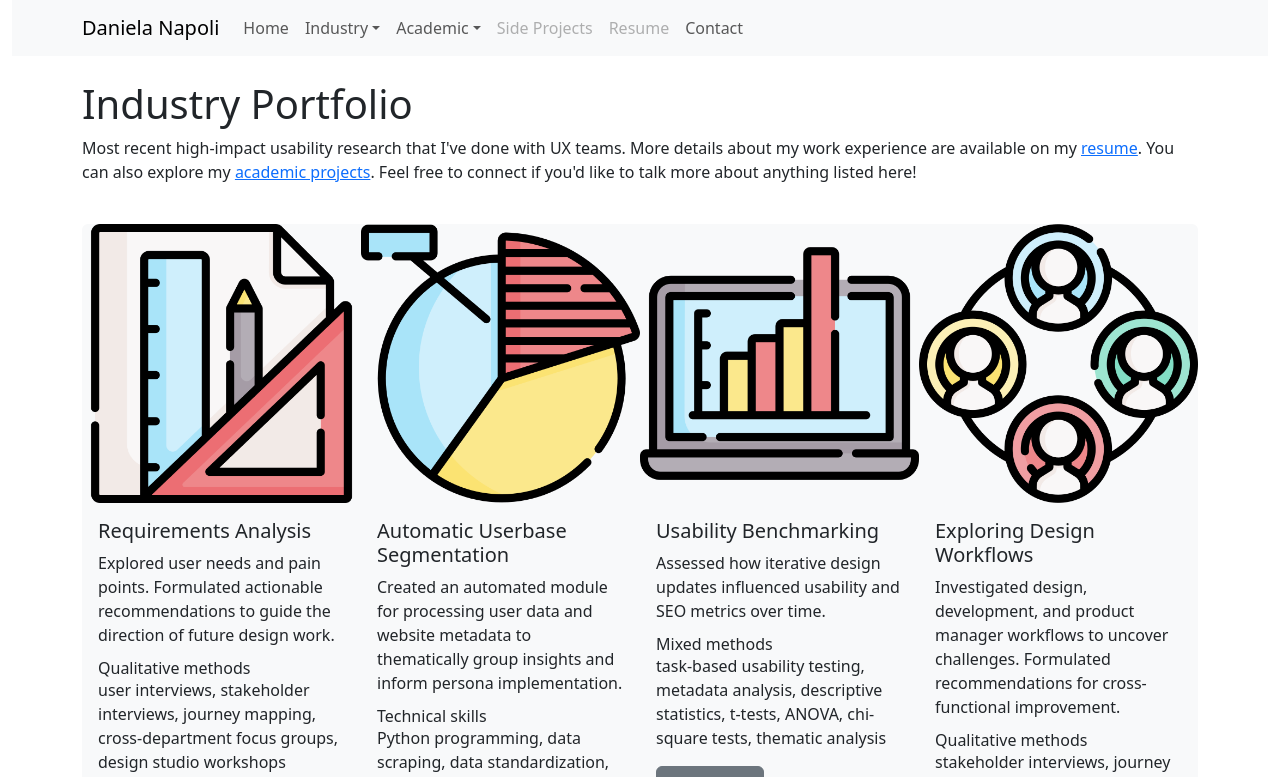
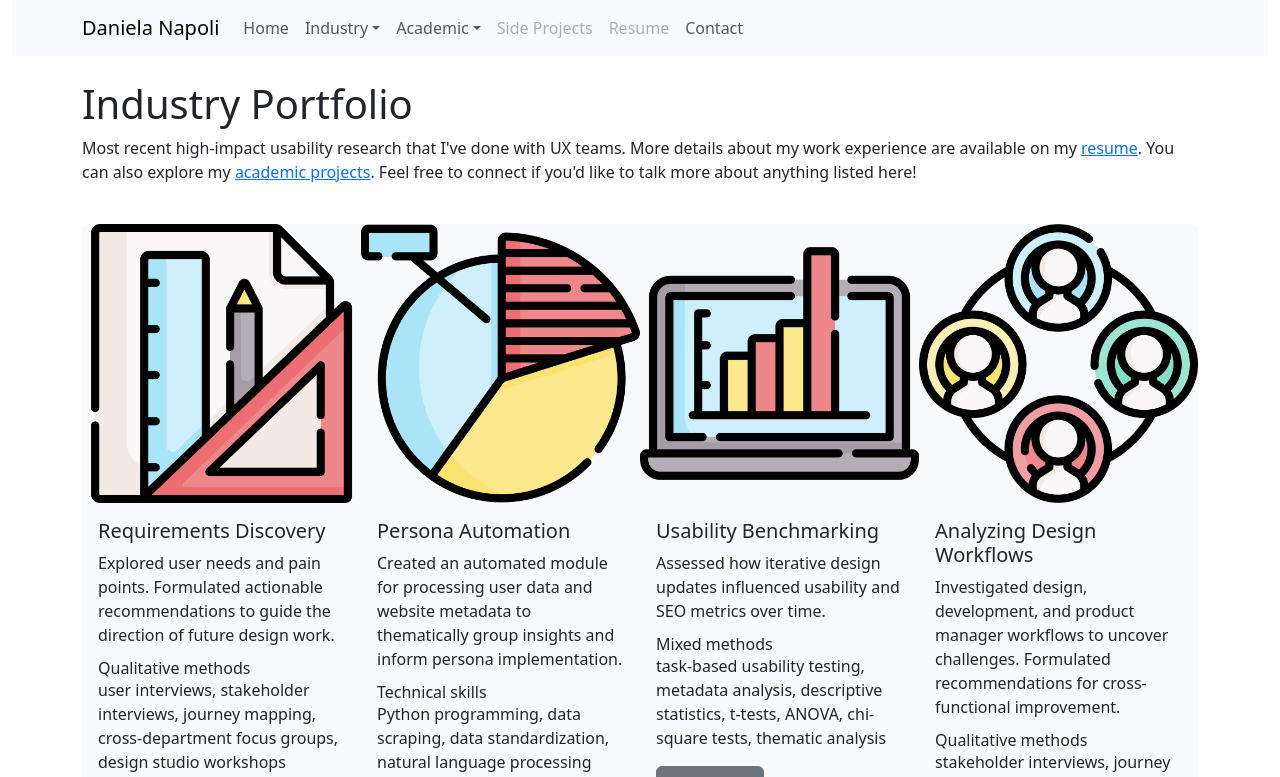
Before and after one commit to danielanapoli/2025-personal-website, a React (Create React App) app: page /#/industry in a window 1280 px wide. Shown: the top 777 px of the page. Built offline with nearby package versions, Linux system fonts and the light colour scheme.

Commit message:
minor tweaks matching nav options to landing page options

```diff
--- a/src/components/navbar.js
+++ b/src/components/navbar.js
@@ -18,9 +18,9 @@ function navBar(){
             <NavDropdown title="Industry" id="industry-dropdown">
               <NavDropdown.Item href="/#/industry">Overview</NavDropdown.Item>
               <NavDropdown.Divider/>
+              <NavDropdown.Item href="/#/industry/requirements">Requirements discovery</NavDropdown.Item>
               <NavDropdown.Item href="/#/industry/automation">Persona automation</NavDropdown.Item>
-              <NavDropdown.Item href="/#/industry/benchmarking">UX Benchmarking</NavDropdown.Item>
-              <NavDropdown.Item href="/#/industry/requirements">Requirements discovery</NavDropdown.Item>
+              <NavDropdown.Item href="/#/industry/benchmarking">Usability benchmarking</NavDropdown.Item>
               <NavDropdown.Item href="/#/industry/workflows">Workflow analysis</NavDropdown.Item>
             </NavDropdown>
             <NavDropdown title="Academic" id="academic-dropdown">
--- a/src/pages/Academic/Academic.js
+++ b/src/pages/Academic/Academic.js
@@ -37,7 +37,7 @@ function Academic() {
             <Card style={{ width: '100%' }} bg="light" className='border-0'>
               <Card.Img variant='top' src={`${process.env.PUBLIC_URL}/img/news.png`}/>
               <Card.Body>
-                <Card.Title>Publications</Card.Title>
+                <Card.Title>Paper Publications</Card.Title>
                 <Card.Text>
                   Samples of some peer-reviewed contributions to academic literature on human-centered design and usable security.
                 </Card.Text>
@@ -47,7 +47,7 @@ function Academic() {
             <Card style={{ width: '100%' }} bg="light" className='border-0'>
               <Card.Img variant='top' src={`${process.env.PUBLIC_URL}/img/microphone.png`}/>
               <Card.Body>
-                <Card.Title>Talks</Card.Title>
+                <Card.Title>Talks and Workshops</Card.Title>
                 <Card.Text>
                   Highlights from some of my invited talks and presentations at HCI conferences and workshops.
                 </Card.Text>
--- a/src/pages/Industry/Industry.js
+++ b/src/pages/Industry/Industry.js
@@ -37,7 +37,7 @@ function Industry() {
                   <Card style={{ width: '100%' }} bg="light" className='border-0'>
                     <Card.Img variant="top" src={`${process.env.PUBLIC_URL}/img/project.png`} />
                     <Card.Body>
-                      <Card.Title>Requirements Analysis</Card.Title>
+                      <Card.Title>Requirements Discovery</Card.Title>
                       <Card.Text>
                         Explored user needs and pain points. Formulated actionable recommendations to guide the direction of future design work.
                       </Card.Text>
@@ -50,7 +50,7 @@ function Industry() {
                   </Card>                <Card style={{ width: '100%' }} bg="light" className='border-0'>
                   <Card.Img variant="top" src={`${process.env.PUBLIC_URL}/img/pie-chart.png`} />
                   <Card.Body>
-                    <Card.Title>Automatic Userbase Segmentation</Card.Title>
+                    <Card.Title>Persona Automation</Card.Title>
                     <Card.Text>
                       Created an automated module for processing user data and website metadata to thematically group insights and inform persona implementation.
                     </Card.Text>
@@ -78,7 +78,7 @@ function Industry() {
                 <Card style={{ width: '100%' }} bg="light"  className='border-0'>
                   <Card.Img variant="top" src={`${process.env.PUBLIC_URL}/img/team.png`} />
                   <Card.Body>
-                    <Card.Title>Exploring Design Workflows</Card.Title>
+                    <Card.Title>Analyzing Design Workflows</Card.Title>
                     <Card.Text>
                       Investigated design, development, and product manager workflows to uncover challenges. Formulated recommendations for cross-functional improvement.
                     </Card.Text>
```
